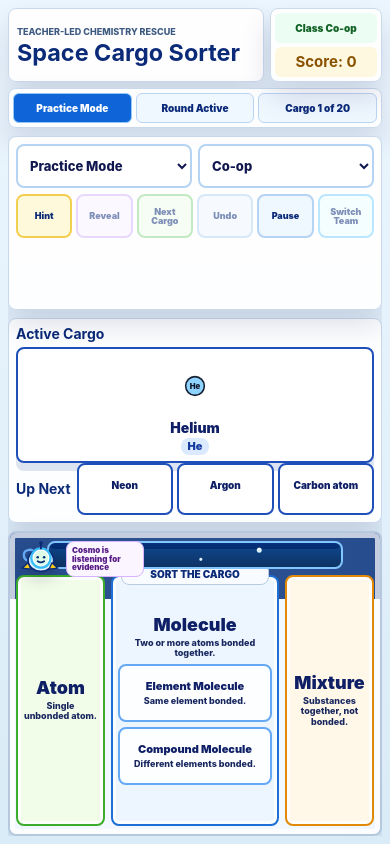
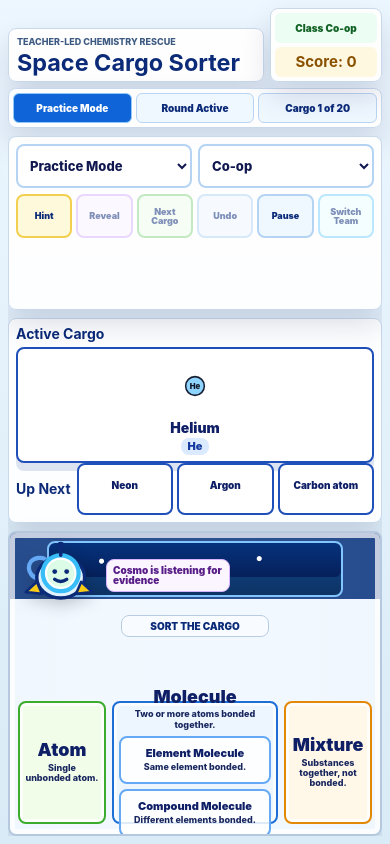
Before and after one commit to navnit/middle-school-games, a React (Vite) app: page / in a window 390 px wide. Built offline with nearby package versions, Linux system fonts and the light colour scheme.

Commit message:
fix: rebalance rescue board proportions

```diff
--- a/src/styles.css
+++ b/src/styles.css
@@ -421,7 +421,7 @@ button {
   display: grid;
   grid-template-columns: minmax(220px, 1fr) minmax(300px, 1.6fr) minmax(260px, 0.9fr);
   gap: 10px;
-  align-items: stretch;
+  align-items: end;
 }
 
 .mission-title,
@@ -599,7 +599,7 @@ button {
     linear-gradient(180deg, rgba(10, 53, 127, 0.86) 0 22%, rgba(242, 248, 255, 0.94) 22%),
     linear-gradient(90deg, #d5dde9, #f8fbff 20%, #edf3f9 80%, #cfd9e5);
   box-shadow: inset 0 0 0 5px rgba(255, 255, 255, 0.72), var(--shadow);
-  padding: 56px 10px 12px;
+  padding: 82px 14px 18px;
   position: relative;
   overflow: hidden;
 }
@@ -607,7 +607,7 @@ button {
 .sorting-board::before {
   content: "Sort the Cargo";
   position: absolute;
-  top: 42px;
+  top: 60px;
   left: 50%;
   transform: translateX(-50%);
   min-width: 176px;
@@ -627,7 +627,7 @@ button {
   content: "";
   position: absolute;
   inset: 10px 11% auto;
-  height: 34px;
+  height: 42px;
   border: 3px solid #83c5ff;
   border-radius: 8px;
   background:
@@ -640,6 +640,8 @@ button {
 
 .sorting-board .drop-bin {
   min-height: 0;
+  height: 66%;
+  align-self: end;
 }
 
 .sorting-board .drop-bin--molecule {
@@ -651,7 +653,7 @@ button {
   z-index: 4;
   top: 7px;
   left: 18px;
-  max-width: min(34%, 220px);
+  max-width: min(47%, 330px);
   display: flex;
   align-items: center;
   gap: 8px;
@@ -661,8 +663,8 @@ button {
 
 .rescue-mascot__sprite {
   flex: 0 0 auto;
-  width: 58px;
-  height: 48px;
+  width: 96px;
+  height: 80px;
   filter: drop-shadow(0 5px 8px rgba(3, 7, 18, 0.22));
 }
 
@@ -1067,7 +1069,7 @@ button {
   }
 
   .rescue-mascot {
-    max-width: 165px;
+    max-width: 260px;
   }
 
 }
@@ -1257,18 +1259,18 @@ button {
   .rescue-mascot {
     top: 7px;
     left: 8px;
-    max-width: 126px;
-    gap: 4px;
+    max-width: 212px;
+    gap: 6px;
   }
 
   .rescue-mascot__sprite {
-    width: 44px;
-    height: 38px;
+    width: 82px;
+    height: 70px;
   }
 
   .rescue-mascot p {
-    padding: 4px 5px;
-    font-size: 8px;
+    padding: 5px 6px;
+    font-size: 10px;
   }
 
   .repair-item {
@@ -1289,11 +1291,11 @@ button {
   .sorting-board {
     grid-template-columns: minmax(66px, 0.82fr) minmax(128px, 1.55fr) minmax(66px, 0.82fr);
     gap: 6px;
-    padding: 42px 6px 8px;
+    padding: 104px 8px 10px;
   }
 
   .sorting-board::before {
-    top: 30px;
+    top: 82px;
     min-width: 130px;
     padding: 5px 8px;
     font-size: 10px;
@@ -1301,7 +1303,7 @@ button {
 
   .sorting-board::after {
     inset: 8px 10% auto;
-    height: 24px;
+    height: 52px;
     border-width: 2px;
   }
 
@@ -1332,7 +1334,7 @@ button {
   }
 
   .nested-bin {
-    min-height: 58px;
+    min-height: 48px;
     padding: 4px;
   }
 
```
Also changed, not shown: 1 other file (tests, documents, lock files or other folders).
